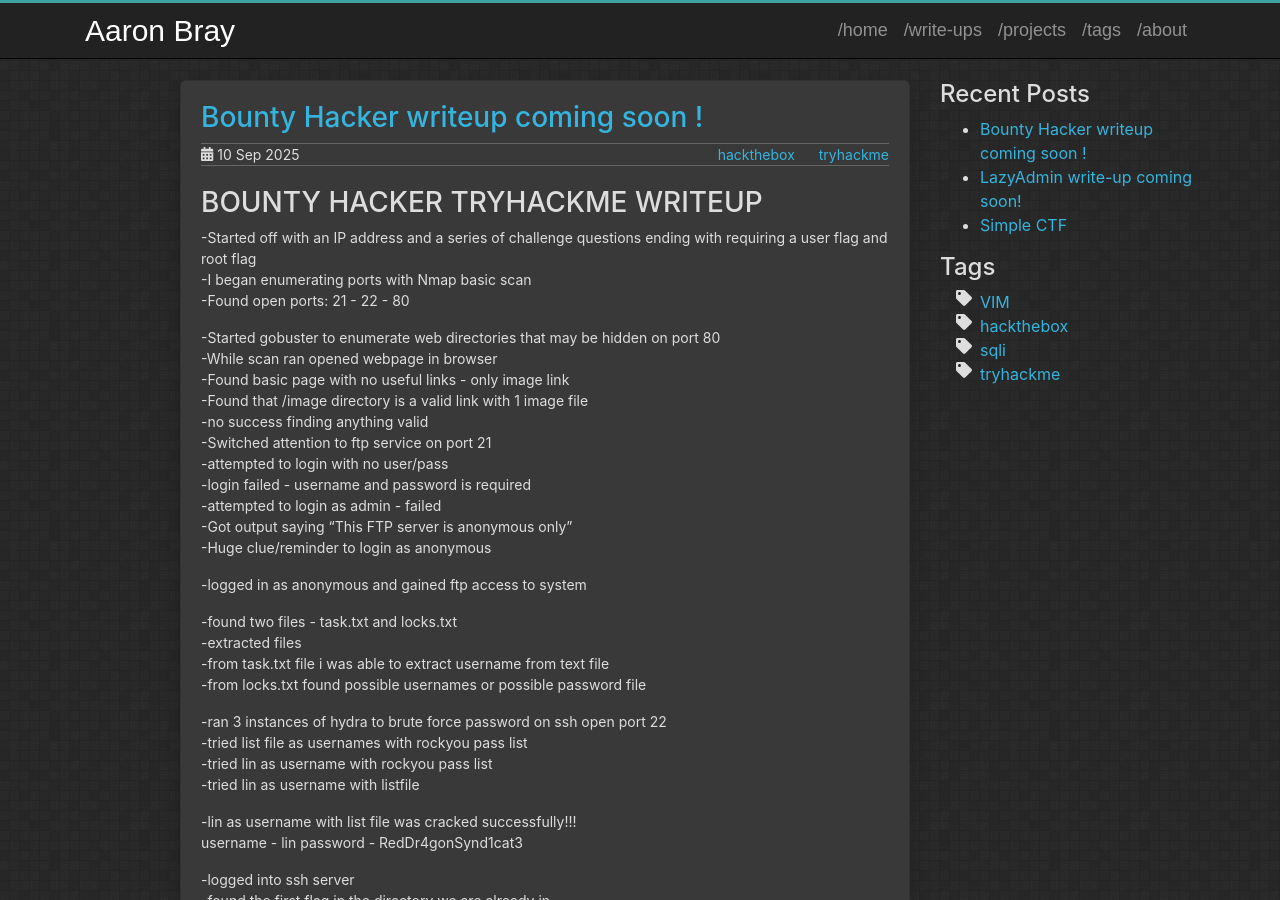
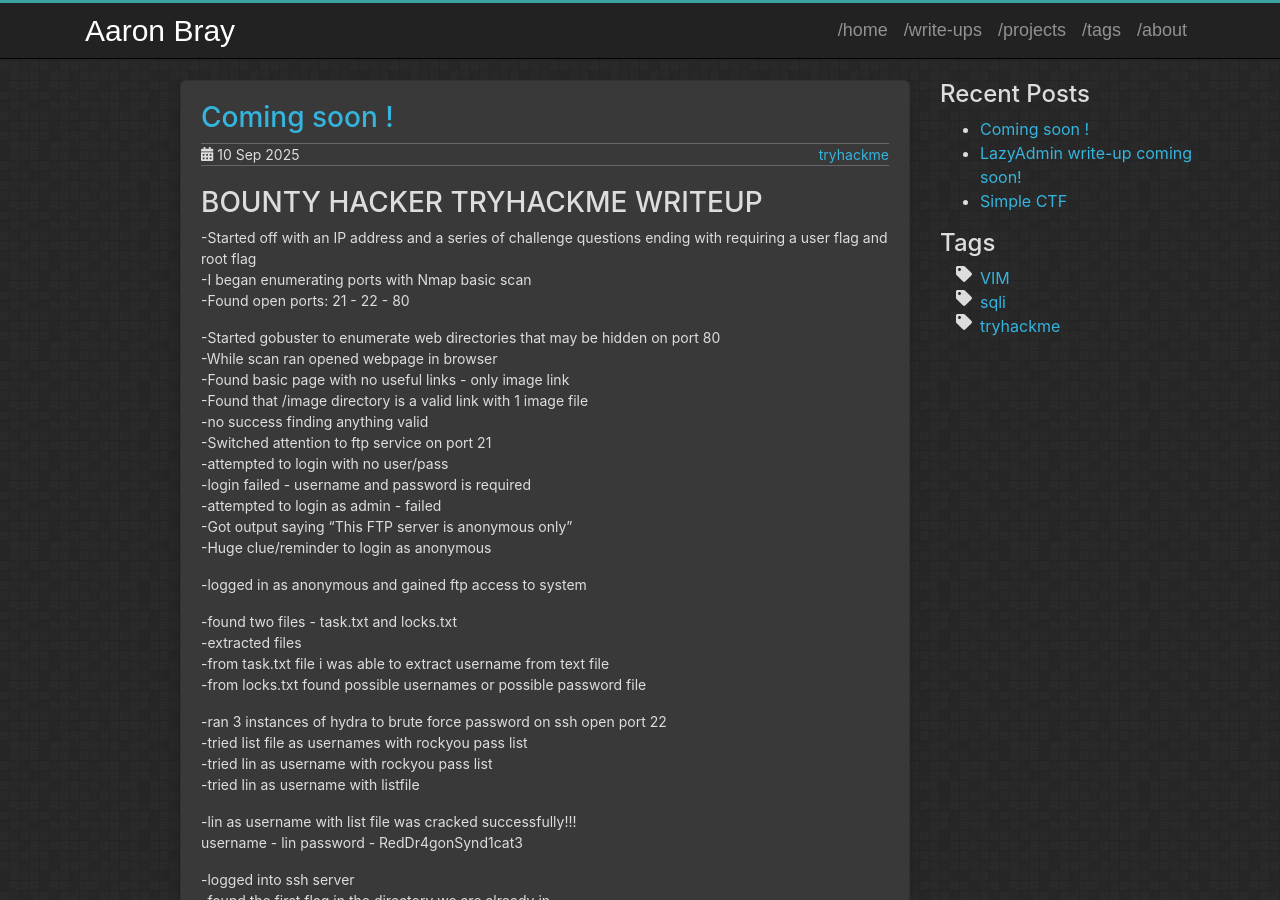
Before and after one commit to AaronBray/AaronBray.github.io, a Jekyll site: the page built from _posts/2025-09-10-bounty-hacker.md, in a window 1280 px wide and 900 px high. Built offline with Jekyll 4.4.1, drawn with Linux system fonts in a browser that asks for light colours.

Commit message:
Update 2025-09-10-bounty-hacker.md

```diff
--- a/_posts/2025-09-10-bounty-hacker.md
+++ b/_posts/2025-09-10-bounty-hacker.md
@@ -1,8 +1,8 @@
 ---
 layout: post
-title: Bounty Hacker writeup coming soon !
+title: Coming soon !
 date: 2025-09-10 16:25:06
-tags: hackthebox tryhackme
+tags: tryhackme
 description: Bounty Hacker Writeup - tryhackme
 ---
 # BOUNTY HACKER TRYHACKME WRITEUP
```
